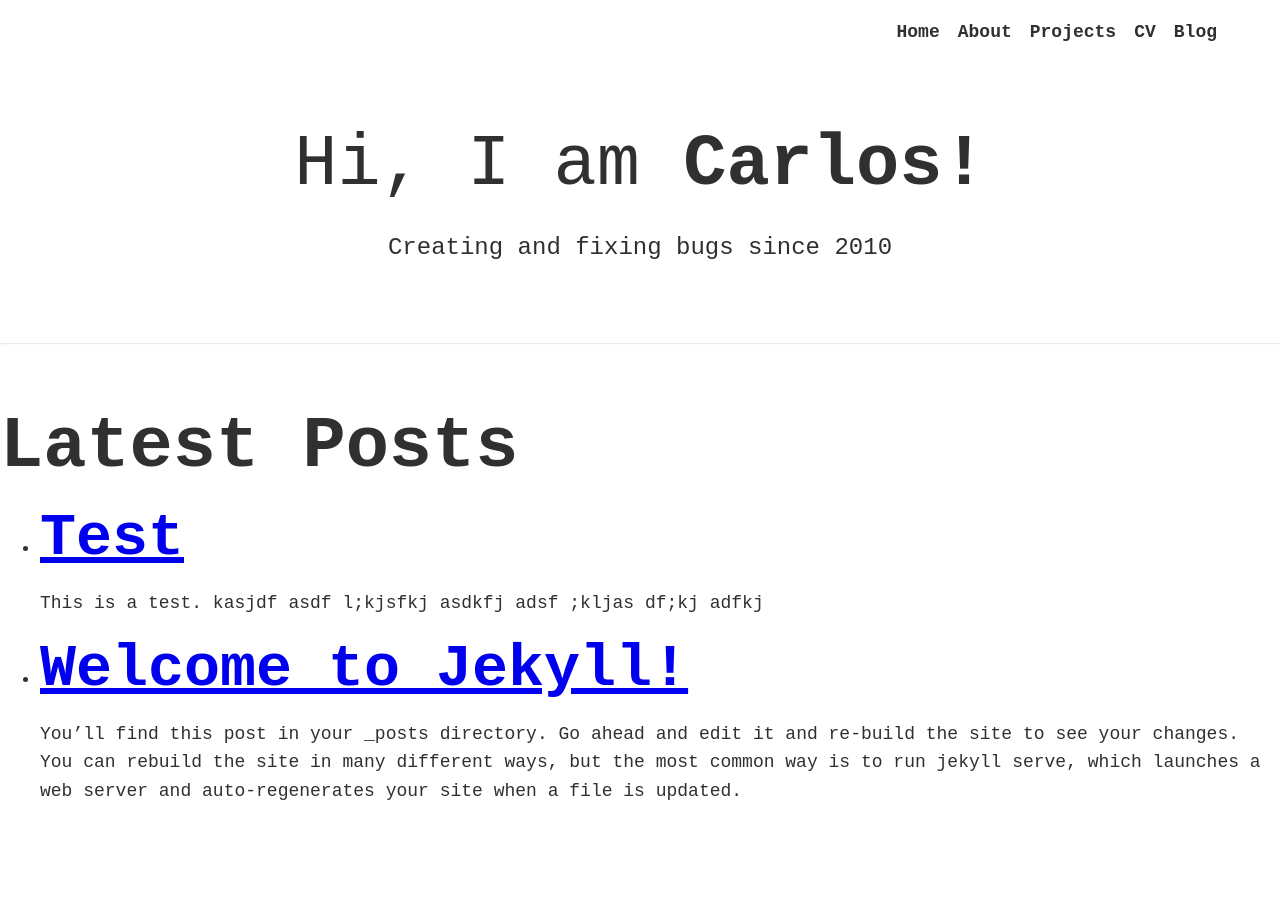
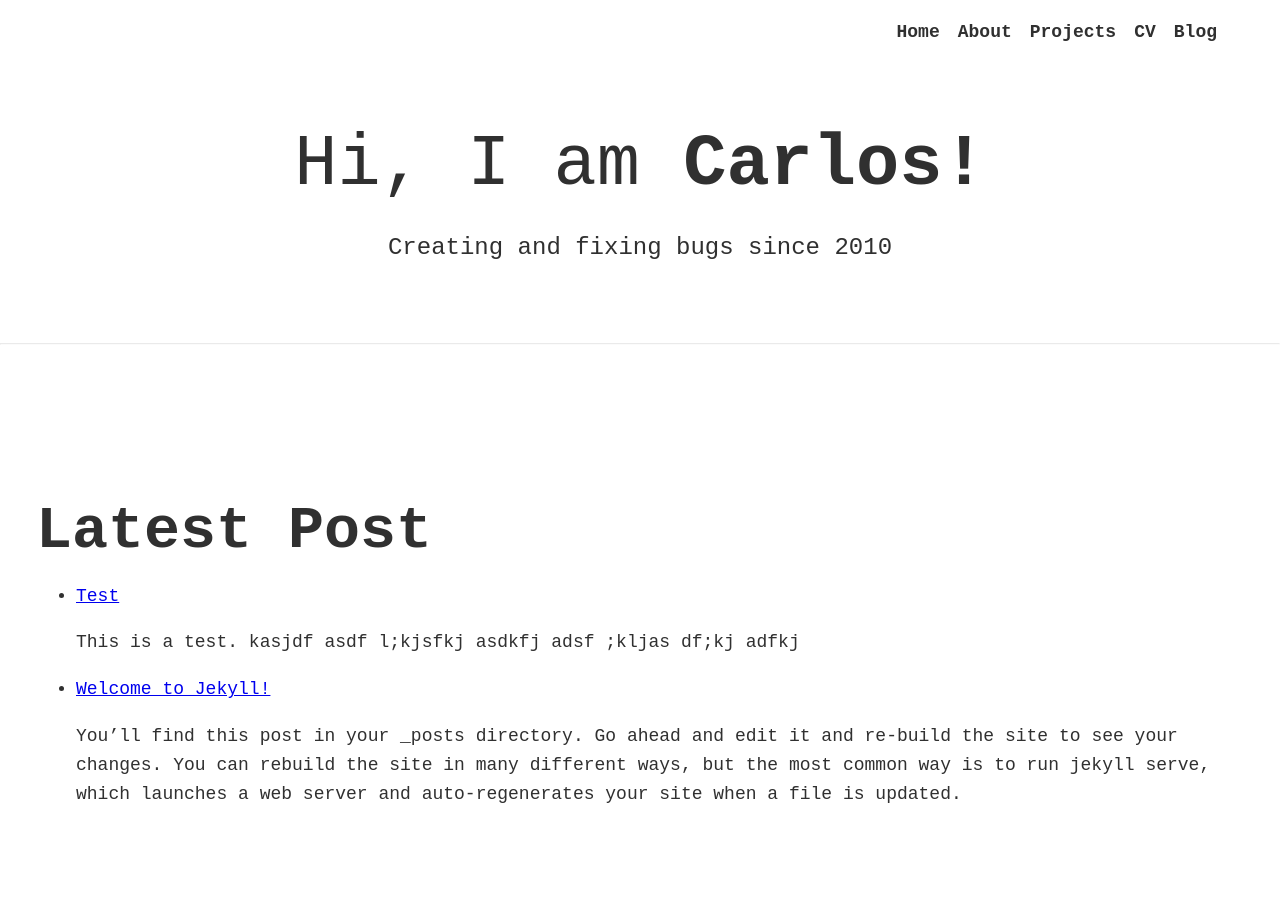
Before and after one commit to carlosghabrous/carlosghabrous.github.io, a Jekyll site: the page built from blog.html, in a window 1280 px wide. Built offline with Jekyll 4.4.1, drawn with Linux system fonts in a browser that asks for light colours; nearby versions of some CDN libraries.

Commit message:
Add section tag for blog's latest posts

```diff
--- a/blog.html
+++ b/blog.html
@@ -2,13 +2,14 @@
 layout: default
 title: Ghab's blog
 ---
-<h1>Latest Posts</h1>
-
-<ul>
-  {% for post in site.posts %}
-    <li>
-      <h2><a href="{{ post.url }}">{{ post.title }}</a></h2>
-      {{ post.excerpt }}
-    </li>
-  {% endfor %}
-</ul>
+<section class="blog">
+  <h2 class="section__title section__title--latest-posts">Latest Post</h2>
+  <ul class="latest-posts__item">
+    {% for post in site.posts %}
+      <li class="latest-posts__item">
+        <a class="latest-posts__link" href="{{ post.url }}">{{ post.title }}</a>
+        {{ post.excerpt }}
+      </li>
+    {% endfor %}
+  </ul>
+</section>
```
